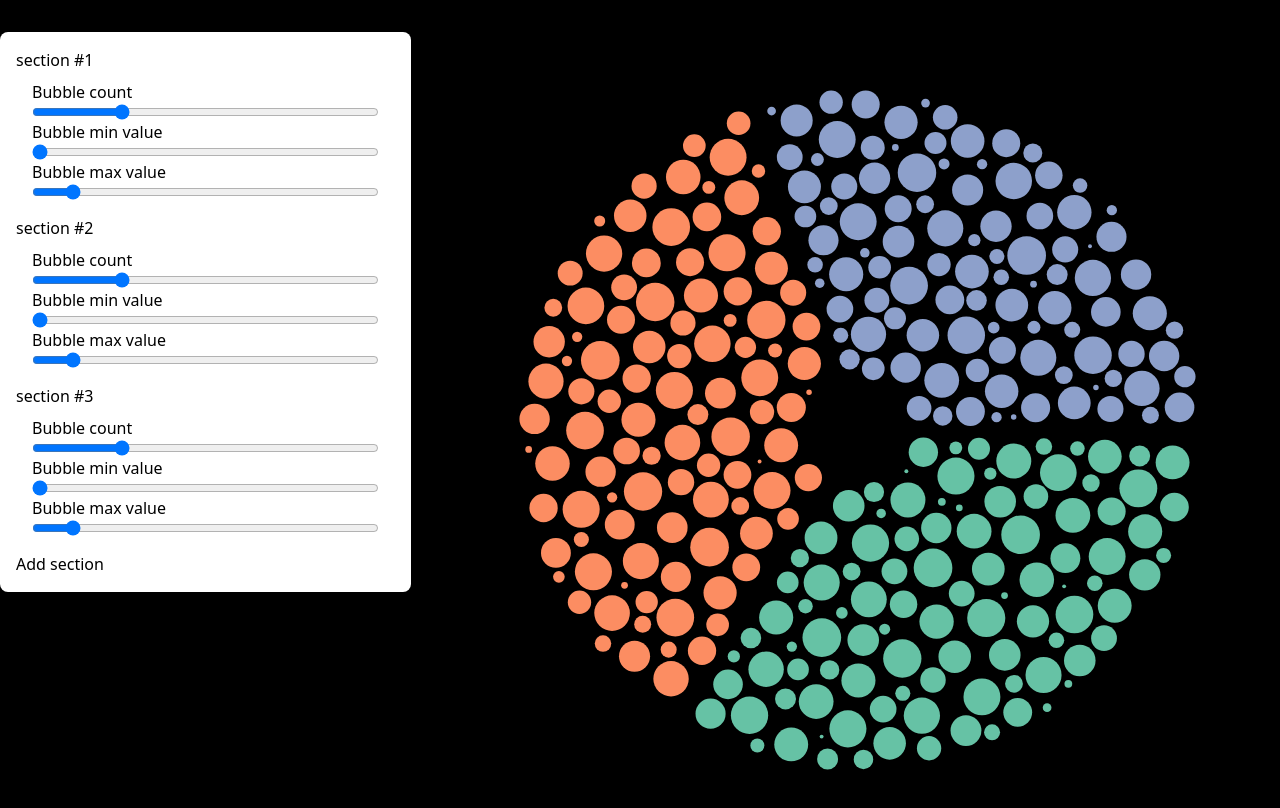
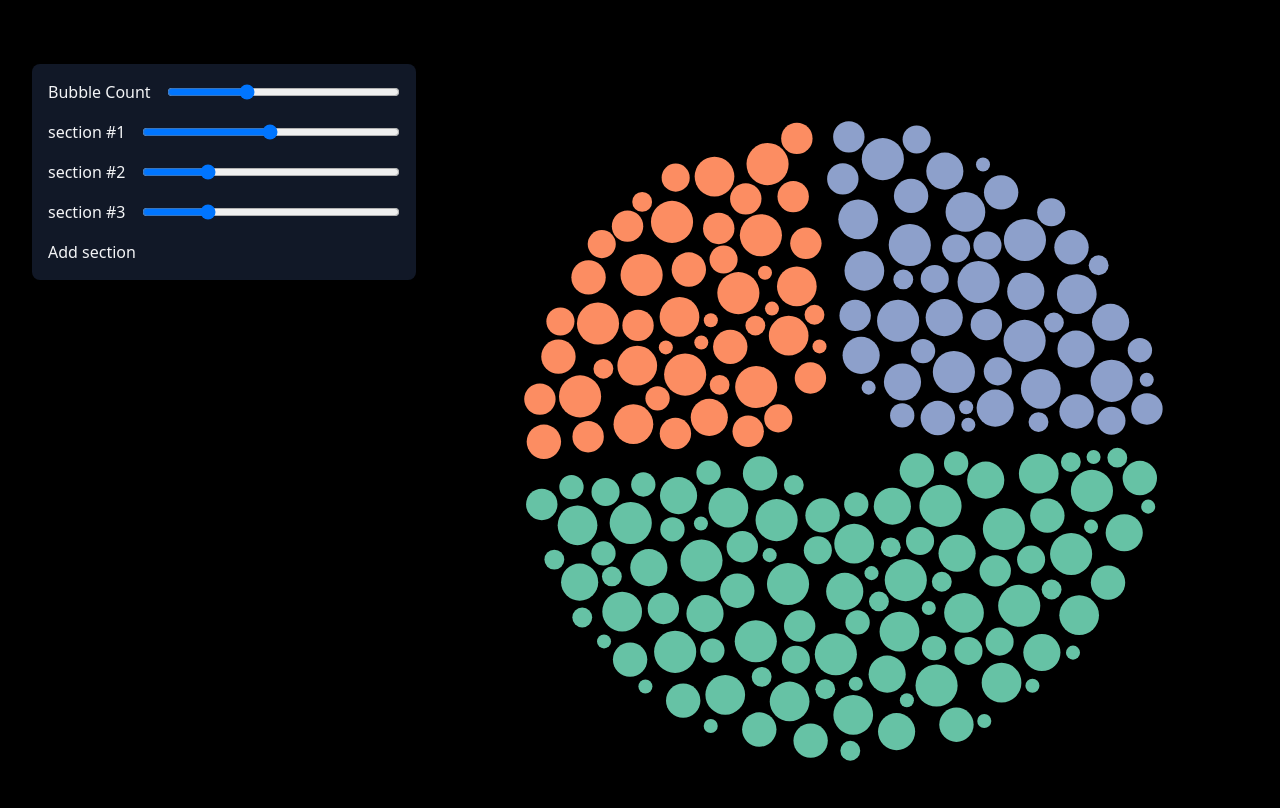
Before and after one commit to headonkeyboard/bubble-donut-chart, a React (Create React App) app: page / in a window 1280 px wide. Shown: the top 808 px of the page. Built offline with nearby package versions, Linux system fonts and the light colour scheme.

Commit message:
improve controls

```diff
--- a/src/App.tsx
+++ b/src/App.tsx
@@ -6,20 +6,21 @@ import {Bubble} from "./lib/core/models/models";
 import BubbleDonutBuilder from "./ui/builder/BubbleDonutBuilder";
 import {Section} from "./ui/models";
 
+const defaultBubbleCount = 200;
+
 const defaultSections: Section[] = [
-    { bubbleMaxValue: 100, bubbleMinValue: 1, bubbleCount: 100 },
-    { bubbleMaxValue: 100, bubbleMinValue: 1, bubbleCount: 100 },
-    { bubbleMaxValue: 100, bubbleMinValue: 1, bubbleCount: 100 }
+    50, 25, 25
 ];
 
 function App() {
     const [bubbles, setBubbles] = useState<Bubble[]>([]);
     const [sections, setSections] = useState<Section[]>(defaultSections);
+    const bubbleCountRef = useRef<number>(defaultBubbleCount);
 
     const timeoutRef = useRef<ReturnType<typeof setTimeout> | null>(null);
 
     useEffect(() => {
-        const someBubbles = getBubbles(defaultSections);
+        const someBubbles = getBubbles(bubbleCountRef.current, defaultSections);
         setBubbles(someBubbles);
     }, [setBubbles]);
 
@@ -29,21 +30,32 @@ function App() {
         }
 
         timeoutRef.current = setTimeout(() => {
-            const someBubbles = getBubbles(newSections);
+            const someBubbles = getBubbles(bubbleCountRef.current, newSections);
             setBubbles(someBubbles);
-        }, 50);
+        }, 500);
 
 
         setSections(newSections);
-        console.log(newSections);
 
-    }, [setBubbles, timeoutRef, setSections, sections]);
+    }, [setBubbles, timeoutRef, setSections]);
 
+    const handleBubbleCountChange = useCallback((bubbleCount) => {
+        if (null != timeoutRef.current) {
+            clearTimeout(timeoutRef.current);
+        }
+
+        timeoutRef.current = setTimeout(() => {
+            const someBubbles = getBubbles(bubbleCount, sections);
+            setBubbles(someBubbles);
+        }, 100);
+
+        bubbleCountRef.current = bubbleCount;
+    }, [sections]);
 
   return (
-    <div className="container mx-auto flex min-h-screen space-x-4">
-        <div className="rounded-lg w-4/12 shadow self-start p-4 mt-8 bg-white">
-            <BubbleDonutBuilder sections={sections} onChange={handleSectionsChange} />
+    <div className="p-8 flex min-h-screen space-x-4 text-gray-100">
+        <div className="rounded-lg w-4/12 shadow self-start p-4 mt-8 bg-gray-900 max-w-sm">
+            <BubbleDonutBuilder bubbleCount={defaultBubbleCount} sections={sections} onChange={handleSectionsChange} onBubbleCountChange={handleBubbleCountChange} />
         </div>
         <div className="w-8/12 flex flex-shrink-0 flex-col justify-items-stretch">
             <BubbleDonutChart bubbles={bubbles} />
--- a/src/lib/core/bubble-donut.ts
+++ b/src/lib/core/bubble-donut.ts
@@ -105,10 +105,7 @@ class BubbleDonut {
 
     const endAngle = startAngle + ratio * 2 * Math.PI;
 
-    const sectionDiffAngle = endAngle - startAngle;
-    const arcSectionPerimeter = sectionDiffAngle* this.outerRadius;
-
-    const gridLength = arcSectionPerimeter / 10;
+    const gridLength = Math.min(Math.max(bubbles.length, 10), 100);
 
     const gridEdges: GridEdges = {
       top: [],
--- a/src/lib/core/random.utils.ts
+++ b/src/lib/core/random.utils.ts
@@ -1,14 +1,15 @@
 import {Bubble} from "./models/models";
 import {Section} from "../../ui/models";
 
-export function getBubbles(sections: Section[]): Bubble[] {
+export function getBubbles(bubbleCount: number, sections: Section[]): Bubble[] {
   const bubbles: Bubble[] = [];
 
   let nbBubble = 0;
 
   sections.forEach((section, sectionIndex) => {
-    for (let j = 0; j < section.bubbleCount; j++) {
-      let bubbleValue = getRandomInt(section.bubbleMinValue, section.bubbleMaxValue);
+    const sectionBubbleCount = Math.floor(section / 100 * bubbleCount);
+    for (let j = 0; j < sectionBubbleCount; j++) {
+      let bubbleValue = getRandomInt(1, 10);
 
       const bubbleId = `bubble_${nbBubble}`;
 
--- a/src/ui/builder/BubbleDonutBuilder.tsx
+++ b/src/ui/builder/BubbleDonutBuilder.tsx
@@ -1,42 +1,62 @@
-import React, {FunctionComponent, useCallback, useRef} from "react";
+import React, {ChangeEvent, FunctionComponent, useCallback, useRef} from "react";
 import BubbleDonutBuilderSection from "./BubbleDonutBuilderSection";
 import {Section} from "../models";
 
 type BubbleDonutBuilderProps = {
+    bubbleCount: number;
     sections: Section[];
+    onBubbleCountChange: (bubbleCount: number) => void;
     onChange: (sections: Section[]) => void;
 }
 
-const defaultSection = (): Section => ({
-    bubbleCount: 50,
-    bubbleMinValue: 10,
-    bubbleMaxValue: 100,
-});
+const defaultSection = (sectionCount: number): Section => Math.floor(100 / (sectionCount + 1));
 
-const BubbleDonutBuilder: FunctionComponent<BubbleDonutBuilderProps> = ({sections, onChange}) => {
+const BubbleDonutBuilder: FunctionComponent<BubbleDonutBuilderProps> = ({bubbleCount, sections, onChange, onBubbleCountChange}) => {
     const sectionsRef = useRef<Section[]>(sections);
 
+    const handleSectionChange = useCallback((sectionIndex: number, section: Section) => {
+        const newSection = Math.max(Math.min(section, 100 - sectionsRef.current.length * 2), 2);
+        const otherSectionTotal = Math.max(100 - newSection, 1);
+
+        sectionsRef.current = sectionsRef.current
+            .map((someSection, someSectionIndex) => {
+                if (someSectionIndex !== sectionIndex) {
+                    return otherSectionTotal / (sectionsRef.current.length - 1);
+                }
+                else {
+                    return newSection;
+                }
+            });
+
+        onChange(sectionsRef.current);
+    }, [onChange]);
+
     const addSection = useCallback(() => {
+        const newSection = defaultSection(sections.length);
+
         const newSections = [
             ...sectionsRef.current,
-            defaultSection()
+            newSection
         ];
 
         sectionsRef.current = newSections;
-        onChange(newSections);
-    }, [onChange]);
 
-    const handleSectionChange = useCallback((sectionIndex: number, section: Section) => {
-        const newSections = [...sectionsRef.current];
-        newSections[sectionIndex] = section;
+        handleSectionChange(sectionsRef.current.length - 1, newSection);
 
-        sectionsRef.current = newSections;
-        onChange(newSections);
-    }, [onChange]);
+    }, [onChange, sections.length]);
+
+    const handleBubbleCountChange = useCallback((e: ChangeEvent<HTMLInputElement>) => {
+        onBubbleCountChange(parseInt(e.target.value, 10));
+    }, [onBubbleCountChange]);
 
     return (
         <div className="space-y-4">
             <div className="space-y-4">
+                <div className="flex items-center space-x-4">
+                    <label>Bubble Count</label>
+                    <input onChange={handleBubbleCountChange} className="flex-1" name="bubbleCount"  type="range" defaultValue={bubbleCount} min="100" max="400" />
+                </div>
+
                 {sections.map((section, sectionIndex) => (
                     <div key={`section-${sectionIndex}`}>
                         <BubbleDonutBuilderSection index={sectionIndex} defaultSection={section} onChange={handleSectionChange} />
--- a/src/ui/builder/BubbleDonutBuilderSection.tsx
+++ b/src/ui/builder/BubbleDonutBuilderSection.tsx
@@ -1,4 +1,4 @@
-import {ChangeEvent, FunctionComponent, useCallback, useRef, useState} from "react";
+import {ChangeEvent, FunctionComponent, useCallback, useRef} from "react";
 import {Section} from "../models";
 
 type BubbleDonutBuilderSectionProps = {
@@ -11,33 +11,16 @@ const BubbleDonutBuilderSection: FunctionComponent<BubbleDonutBuilderSectionProp
     const section = useRef<Section>(defaultSection);
 
     const handleSliderChange = useCallback((e: ChangeEvent<HTMLInputElement>) => {
-        section.current = {
-            ...section.current,
-            [e.target.name]: parseInt(e.target.value, 10)
-        };
+        section.current = parseInt(e.target.value, 10);
 
         onChange(index, section.current);
-    }, []);
+    }, [index, onChange]);
 
     return (
         <div className="space-y-2">
-            <p>section #{index + 1}</p>
-
-            <div className="px-4">
-                <div className="flex flex-col">
-                    <label>Bubble count</label>
-                    <input name="bubbleCount" onChange={handleSliderChange} type="range" defaultValue={defaultSection.bubbleCount} min="1" max="400" />
-                </div>
-
-                <div className="flex flex-col">
-                    <label>Bubble min value</label>
-                    <input name="bubbleMinValue" onChange={handleSliderChange} type="range" defaultValue={defaultSection.bubbleMinValue} min="1" max="1000" />
-                </div>
-
-                <div className="flex flex-col">
-                    <label>Bubble max value</label>
-                    <input name="bubbleMaxValue" onChange={handleSliderChange} type="range" defaultValue={defaultSection.bubbleMaxValue} min="1" max="1000" />
-                </div>
+            <div className="flex space-x-4">
+                <p>section #{index + 1}</p>
+                <input className="flex-1" name="bubbleCount" onChange={handleSliderChange} type="range" value={defaultSection} min="1" max="100" />
             </div>
         </div>
     );
--- a/src/ui/models.ts
+++ b/src/ui/models.ts
@@ -1,5 +1 @@
-export interface Section {
-    bubbleCount: number;
-    bubbleMinValue: number;
-    bubbleMaxValue: number;
-}
+export type Section = number;
```
Also changed, not shown: 1 other file (tests, documents, lock files or other folders).
